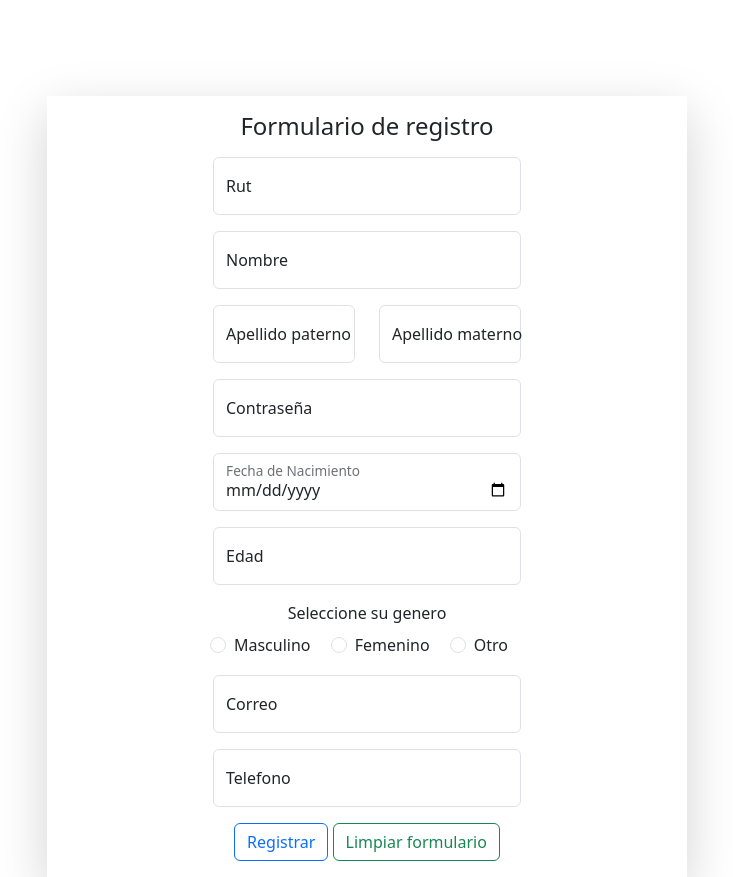
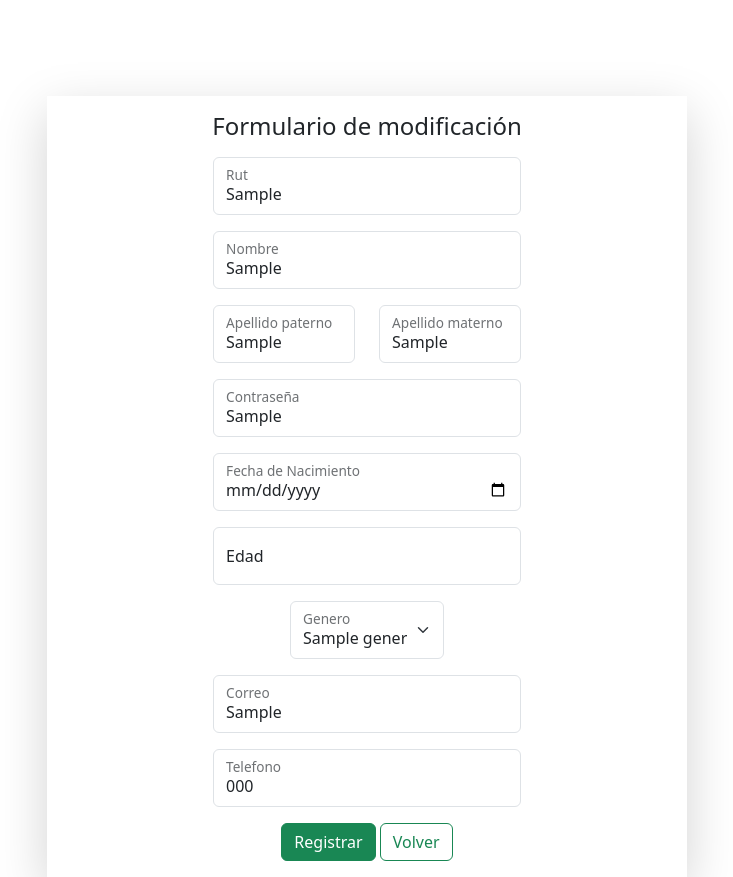
Before and after one commit to hectorArriagada/Django-web, a Django app: template comparador/landing/templates/pages/user_update.html in a window 1280 px wide. Shown: the part 73-950 px from the top of the page, without its empty margins (273-1006 px from the left). Run offline with Django 5.2, Linux system fonts and the light colour scheme; the template is opened without the code that fills it: most values are stand-ins (such as "Sample title", 1, 10 or a date in 2020).

Commit message:
actualizacion

```diff
--- a/comparador/landing/templates/pages/crud.html
+++ b/comparador/landing/templates/pages/crud.html
@@ -36,7 +36,7 @@
                                 <td>{{tmp.rut}}</td>
                                 <td>{{tmp.nombre}}</td>
                                 <td>{{tmp.appaterno}}</td>
-                                <td><a href="#"><button class=" btn btn-warning">Modificar</button></a></td>
+                                <td><a href="{% url 'user_update' %}"><button class=" btn btn-warning">Modificar</button></a></td>
                                 <td><a href=" {% url 'user_del' pk=tmp.rut %}"><button class=" btn btn-danger">Eliminar</button></a></td>
                             </tr>
                             {% endfor %}
--- a/comparador/landing/templates/pages/user_update.html
+++ b/comparador/landing/templates/pages/user_update.html
@@ -3,7 +3,7 @@
 <head>
     <meta charset="UTF-8">
     <meta name="viewport" content="width=device-width, initial-scale=1.0">
-    <title>Modificar</title>
+    <title>Registrar</title>
 
     <!-- CDN Bootstrap -->
     <link href="https://cdn.jsdelivr.net/npm/bootstrap@5.3.3/dist/css/bootstrap.min.css"
@@ -22,21 +22,22 @@
     <main>
         <div class="container-fluid">
             <div class="row">
-                <form action="" mehotd="POST" id="formulario" class="col-6 text-center mx-auto shadow-lg mt-5">
+                <form action="{% url 'user_update' %}" method="POST" id="formulario" class="col-6 text-center mx-auto shadow-lg mt-5">
+                    {% csrf_token %}
                     <div class="my-3">
-                        <h4>Formulario de registro</h4>
+                        <h4>Formulario de modificación</h4>
                     </div>
 
                     <!-- Rut -->
                     <div class="form-floating w-50 mx-auto mb-3">
-                        <input type="text"  class="form-control" id="rut" name="rut" placeholder="Ingrese su rut"
+                        <input type="text" value={{usuario.rut}} class="form-control" id="rut" name="rut" placeholder="Ingrese su rut"
                             required>
                         <label for="rut">Rut</label>
                     </div>
 
                     <!-- Nombre -->
                     <div class="form-floating w-50 mx-auto mb-3">
-                        <input type="text" class="form-control" id="nombre" name="nombre" placeholder="Nombre"
+                        <input type="text" value={{usuario.nombre}} class="form-control" id="nombre" name="nombre" placeholder="Nombre"
                             required>
                         <label for="nombre">Nombre</label>
                     </div>
@@ -45,7 +46,7 @@
                     <div class="row mx-auto">
                         <div class="col mb-3">
                             <div class="form-floating w-50 ms-auto">
-                                <input type="text" class="form-control" id="appaterno" name="appaterno"
+                                <input type="text" value={{usuario.appaterno}} class="form-control" id="appaterno" name="appaterno"
                                     placeholder="Apellido paterno" required>
                                 <label for="appaterno">Apellido paterno</label>
                             </div>
@@ -54,7 +55,7 @@
                         <!-- Apellido Materno -->
                         <div class="col mb-3">
                             <div class="form-floating w-50">
-                                <input type="text" class="form-control" id="apmaterno" name="apmaterno"
+                                <input type="text" value={{usuario.apmaterno}} class="form-control" id="apmaterno" name="apmaterno"
                                     placeholder="Apellido materno" required>
                                 <label for="apmaterno">Apellido materno</label>
                             </div>
@@ -63,62 +64,47 @@
 
                     <!-- Contraseña -->
                     <div class="form-floating w-50 mx-auto mb-3">
-                      <input type="text" class="form-control" id="clave" name="clave" placeholder="Contraseña"
+                      <input type="text" value={{usuario.clave}} class="form-control" id="clave" name="clave" placeholder="Contraseña"
                           required>
                       <label for="clave">Contraseña</label>
                     </div>
 
                     <!-- Fecha de nacimiento -->
                     <div class="form-floating w-50 mx-auto mb-3">
-                        <input type="date" class="form-control" id="fechanac" name="fechanac"
+                        <input type="date" value={{usuario.fecnac}} class="form-control" id="fechanac" name="fechanac"
                             placeholder="Fecha de Nacimiento" required>
                         <label for="fechanac">Fecha de Nacimiento</label>
                     </div>
 
                     <!-- Edad -->
                     <div class="form-floating w-50 mx-auto mb-3">
-                        <input type="number" class="form-control" id="edad" name="edad" placeholder="Edad" required>
+                        <input type="number" value={{usuario.edad}} class="form-control" id="edad" name="edad" placeholder="Edad" required>
                         <label for="edad">Edad</label>
                     </div>
 
                     <!-- Genero -->
-                    <div class="row">
-                        <div class="col-12 mb-2">
-                            <label for="">Seleccione su genero</label>
-                        </div>
-                        <div class="col mb-3">
-                            <div class="form-check form-check-inline">
-                                <input class="form-check-input" type="radio" value="Masculino" name="optGenero"
-                                    id="optGenero1">
-                                <label class="form-check-label" for="optGenero1">
-                                    Masculino
-                                </label>
-                            </div>
-                            <div class="form-check form-check-inline">
-                                <input class="form-check-input" type="radio" value="Femenino" name="optGenero"
-                                    id="optGenero2">
-                                <label class="form-check-label" for="optGenero2">
-                                    Femenino
-                                </label>
-                            </div>
-                            <div class="form-check form-check-inline">
-                                <input class="form-check-input" type="radio" value="Otro" name="optGenero" id="optGenero3">
-                                <label class="form-check-label" for="optGenero3">
-                                    Otro
-                                </label>
-                            </div>
-                        </div>
+                    <div class="form-floating mb-3 w-25 mx-auto">
+                        <select class="form-select" name="genero" id="genero">
+                            {% for tmp in generos %}
+                                {% if tmp.genero == usuario.id_genero.genero%}
+                                <option value="{{tmp.id_genero}}" selected>{{tmp.genero}}</option>
+                                {% else %}
+                                <option value="{{tmp.id_genero}}">{{tmp.genero}}</option>
+                                {% endif %}
+                            {% endfor %}
+                        </select>
+                        <label for="genero" class="form-label">Genero</label>
                     </div>
 
                     <!-- Correo -->
                     <div class="form-floating w-50 mx-auto mb-3">
-                        <input type="email" class="form-control" id="correo" name="correo" placeholder="Correo" required>
+                        <input type="email" value={{usuario.correo}} class="form-control" id="correo" name="correo" placeholder="Correo" required>
                         <label for="correo">Correo</label>
                     </div>
 
                     <!-- Telefono-->
                     <div class="form-floating w-50 mx-auto mb-3">
-                        <input type="number" class="form-control" id="telefono" name="telefono" placeholder="Telefono"
+                        <input type="number" value={{usuario.telefono}} class="form-control" id="telefono" name="telefono" placeholder="Telefono"
                             required>
                         <label for="telefono">Telefono</label>
                     </div>
@@ -127,8 +113,10 @@
 
                     </div>
                     <div class="w-50 mx-auto mb-3">
-                        <button type="button" id="btn-registrar" class="btn btn-outline-primary">Registrar</button>
-                        <button type="button" id="btn-limpiar" class="btn btn-outline-success">Limpiar formulario</button>
+                        <button type="submit" id="btn-registrar" class="btn btn-success">Registrar</button>
+                        <a href=" {% url 'crud' %}">
+                            <button type="button" id="btn-limpiar" class="btn btn-outline-success">Volver</button>
+                        </a>
                     </div>
 
 
@@ -139,8 +127,9 @@
 
       </main>
 
-
-      <script src="{% static 'js/Registrar.js'%}"></script>
+    <!-- CDN JavaScript -->
+    <script src="https://cdn.jsdelivr.net/npm/bootstrap@5.3.3/dist/js/bootstrap.bundle.min.js"></script>
+    <script src="{% static 'js/Registrar.js'%}"></script>
 
 </body>
 </html>
--- a/comparador/landing/urls.py
+++ b/comparador/landing/urls.py
@@ -9,9 +9,8 @@
     path('mapa', views.mapa, name="mapa"),
     path('login', views.login, name="login"),
     path('registrar', views.registrar, name="registrar"),
-    #path('user_add', views.user_add, name='user_add'),
     path('user_del/<str:pk>', views.user_del, name='user_del'),
     path('user_find/<str:pk>', views.user_find, name='user_find'),
-    #path('user_update', views.user_update, name='user_update'),
+    path('user_update', views.user_update, name='user_update'),
     path('crud', views.crud, name='crud'),
     ]
```
Also changed, not shown: comparador/landing/templates/pages/user_add.html (deleted, +0 -11 lines), comparador/landing/views.py (+77 -6 lines).
